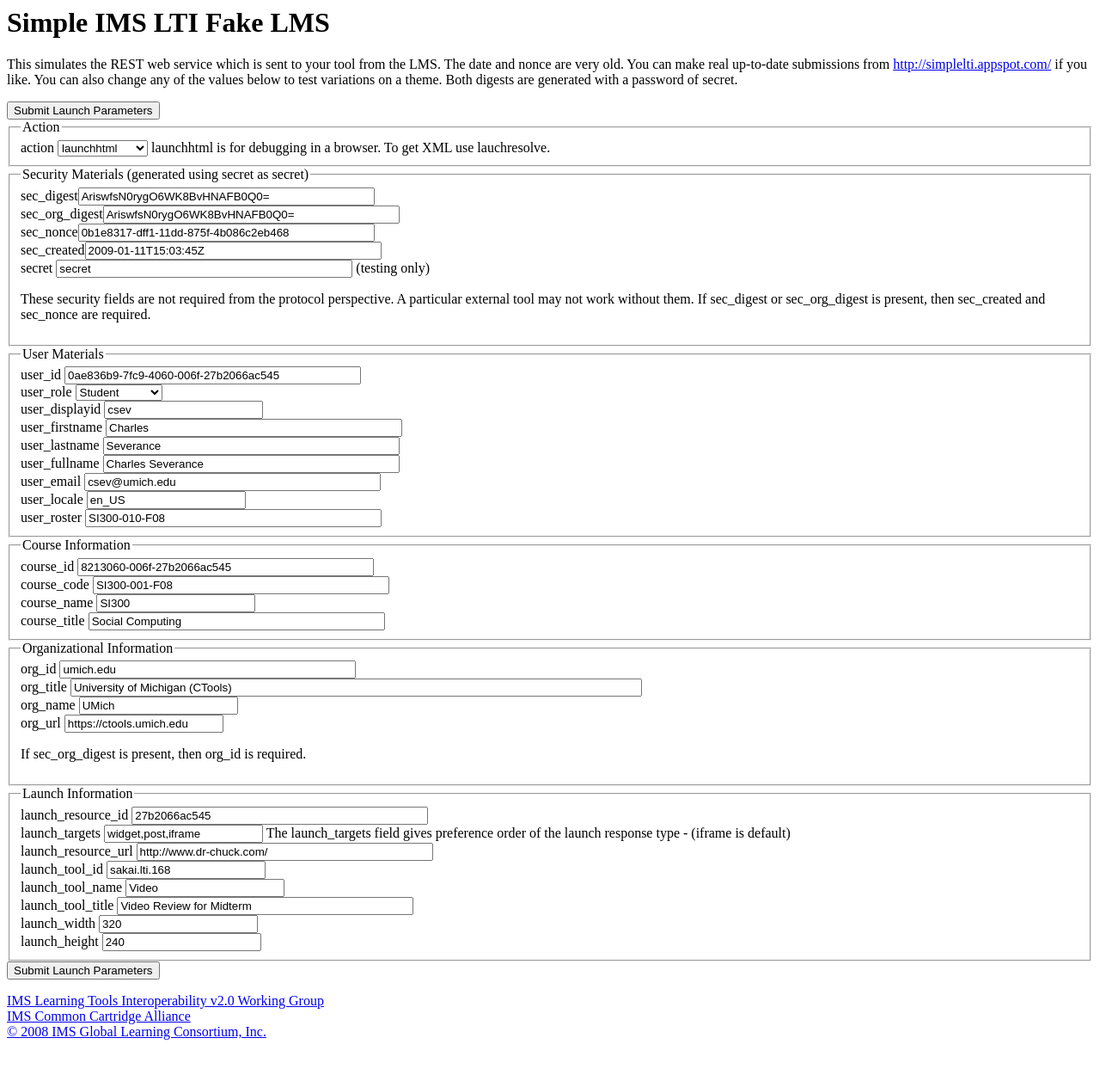
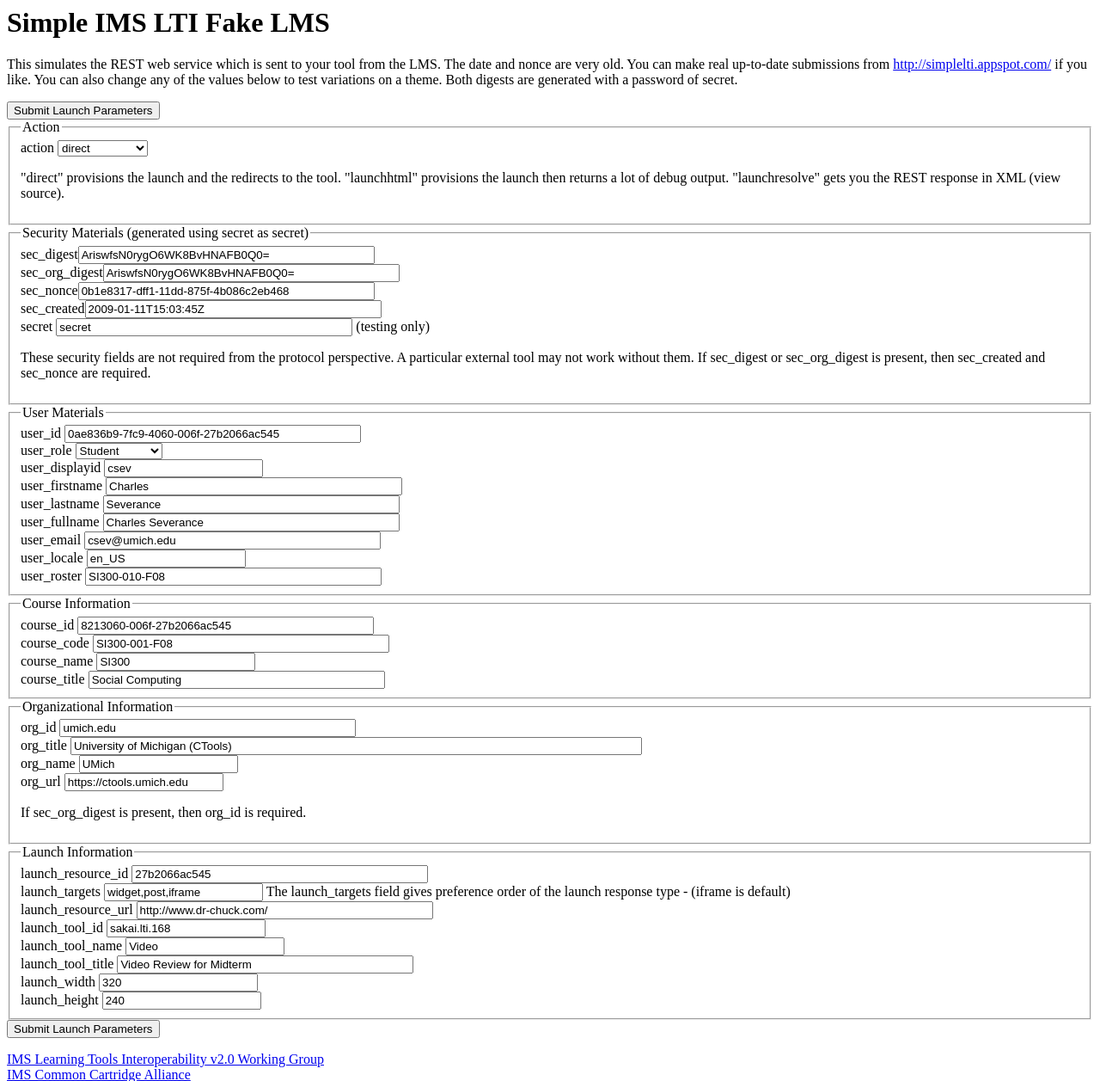
Before and after one commit to csev/cloudcollab, a PHP site: page /lms.htm in a window 1280 px wide. Shown: the top 1257 px of the page at 86% size. Before the commit the page ends 1209 px from the top, so only its background shows below. Run offline with PHP 8.4, Linux system fonts and the light colour scheme.

Commit message:
Smooth things a bit

```diff
--- a/contrib/drchuck/php-framework/index.php
+++ b/contrib/drchuck/php-framework/index.php
@@ -19,6 +19,8 @@ if ( $LTI ) {
   print_r($LTI->launch());
 } else {
   print "LTI Runtime failed to start\n";
+  print "\n";
+  print "<a href=lms.htm>You can simulate an LMS Launch</a>.\n";
 }
 print "\nDEBUG LOG\n";
 print getDebugLogPre();
--- a/contrib/drchuck/php-framework/lms.htm
+++ b/contrib/drchuck/php-framework/lms.htm
@@ -12,11 +12,14 @@ on a theme.  Both digests are generated with a password of secret.
     <legend>Action</legend>
     <div class="req">action
         <select name="action" >
-          <option selected>launchhtml</option>
-          <option>direct</option>
+          <option selected>direct</option>
+          <option>launchhtml</option>
           <option>launchresolve</option>
         </select>
-	launchhtml is for debugging in a browser.  To get XML use lauchresolve.
+        <p>
+        "direct" provisions the launch and the redirects to the tool.  "launchhtml" provisions the launch
+        then returns a lot of debug output.  "launchresolve" gets you the REST response in XML (view source).
+       </p>
     </div>
   </fieldset>
   <fieldset>
```
